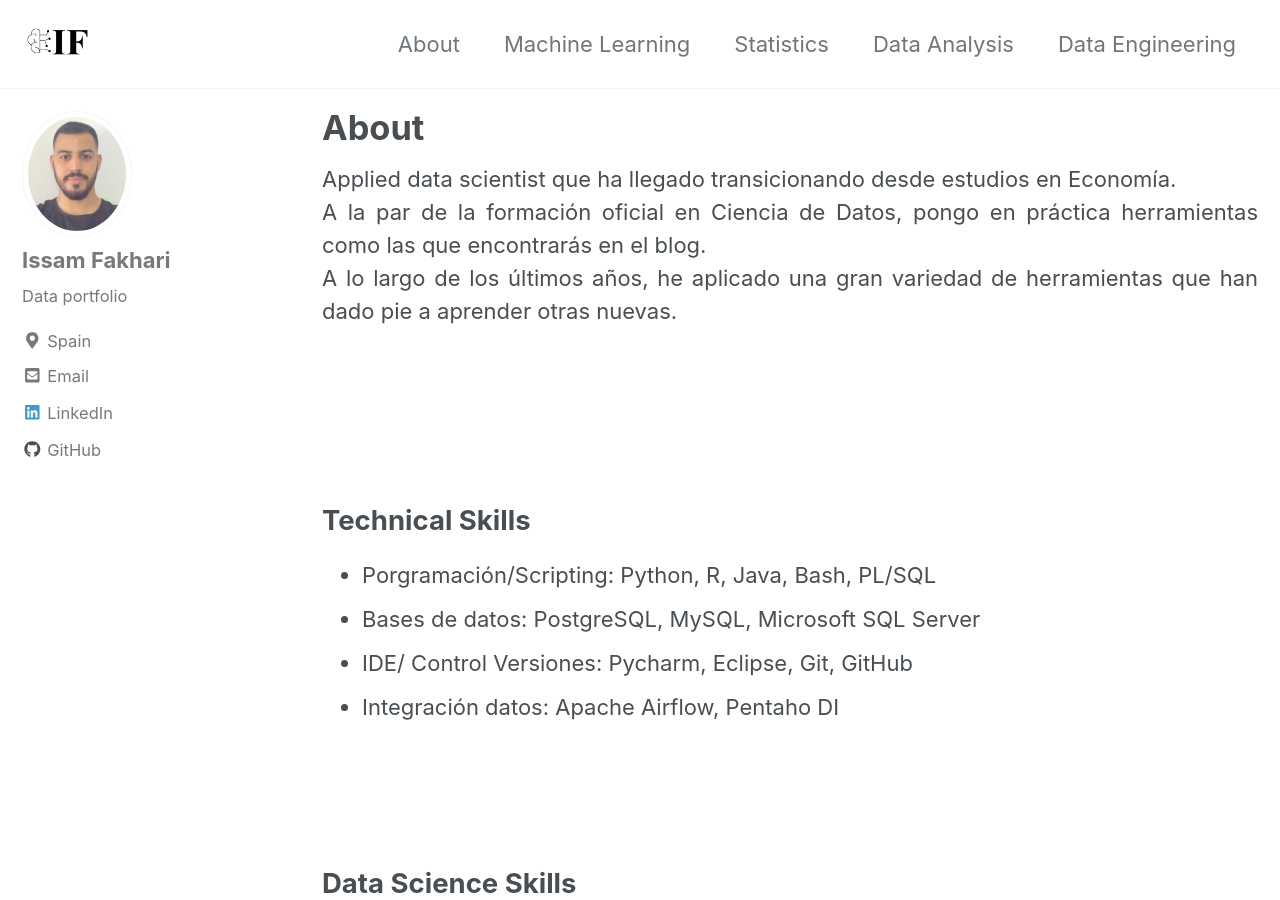
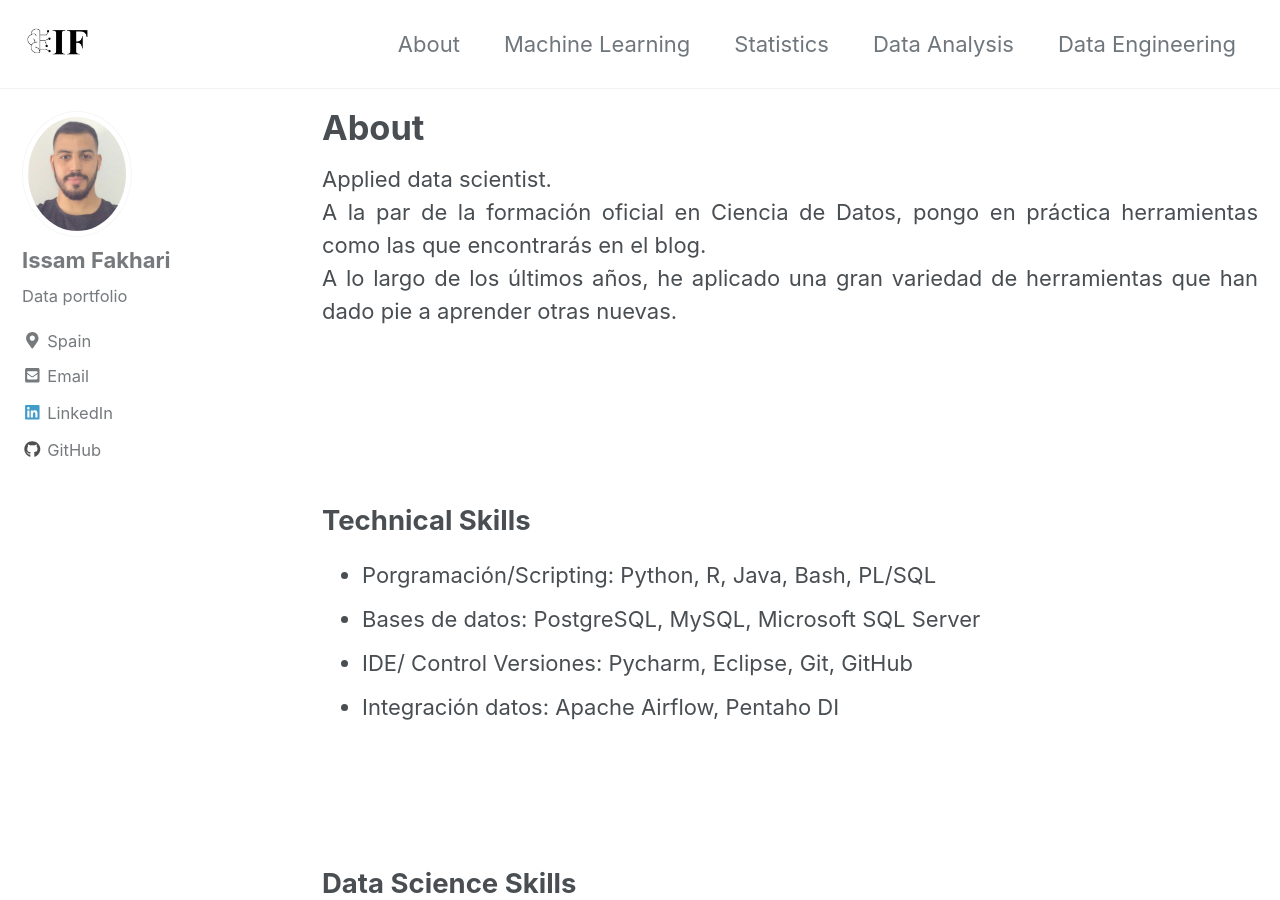
Before and after one commit to IssamFakhari/issamfakhari.github.io, a Jekyll site: the page built from _pages/about.md, in a window 1280 px wide and 900 px high. Built offline with Jekyll 4.4.1, drawn with Linux system fonts in a browser that asks for light colours; cached includes are drawn as plain includes.

Commit message:
Update about.md

```diff
--- a/_pages/about.md
+++ b/_pages/about.md
@@ -8,7 +8,7 @@ classes: wide
 
 ---
 <div style="text-align: justify">
-Applied data scientist que ha llegado transicionando desde estudios en Economía.
+Applied data scientist.
 <br>
 A la par de la formación oficial en Ciencia de Datos, pongo en práctica herramientas como las que encontrarás en el blog.
 <br>
```
